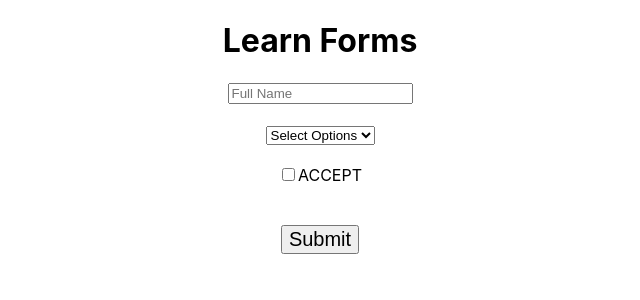
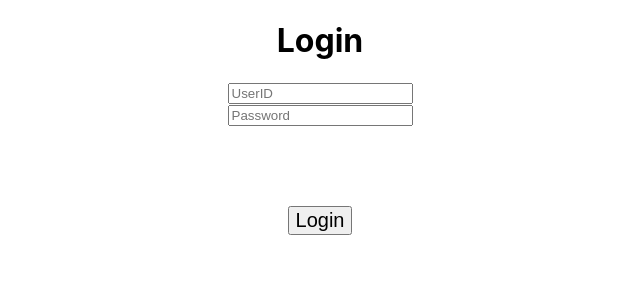
Before and after one commit to krishpatel023/learn-react, a React (Create React App) app: page / in a window 1280 px wide. Shown: the top 300 px of the page, without its empty margins (320-960 px from the left). Built offline with nearby package versions, Linux system fonts and the light colour scheme.

Commit message:
Form Validation

```diff
--- a/src/App.js
+++ b/src/App.js
@@ -1,32 +1,12 @@
 import './App.css';
 import React, {useState} from 'react';
+import Login from './Login';
 
 function App(){
-  const[name,setName]=useState("")
-  const[movie,setMovie]=useState("")
-  const[accepted,setAccepted]=useState(false)
 
-  function getFormData(e){
-    console.log(name,movie,accepted)
-    e.preventDefault()
-  }
   return(
     <div className="App">
-      <h1>Learn Forms</h1>
-      <form onSubmit={getFormData}>
-        <input type="text" placeholder="Full Name" onChange={(e)=>setName(e.target.value)}/> <br /><br />
-        <select onChange={(e)=>setMovie(e.target.value)}>
-          <option value="">Select Options</option>
-          <option value="Marvel">Marvel</option>
-          <option value="DC">DC</option>
-        </select>
-        <br /><br />
-        <input type="checkbox" name="accept" onChange={(e)=>setAccepted(e.target.checked)} />
-        <label htmlFor="accept">ACCEPT</label>
-        <br />
-        <button type="submit">Submit</button>
-      </form>
-      <h1>{name} {movie} {accepted}</h1>
+      <Login/>
     </div>
   )
 }
--- /dev/null
+++ b/src/Login.js
@@ -0,0 +1,55 @@
+import React, {useState} from 'react';
+
+function Login(){
+    const[username,setUser]= useState("")
+    const[password,setPass]= useState("")
+    const[userErr,setUserError]=useState(false)
+    const[passErr,setPassError]=useState(false)
+    function formData(e){
+        e.preventDefault();
+        console.log(username,password)
+        if(username==="" || password===""){
+            alert("TYPE ANY VALUE")
+        }
+    }
+    function userVal(e){
+        const userN = e
+        if(userN.length<6){
+            setUserError("Username is Short")
+        }
+        else{
+            setUserError(false)
+            setUser(userN)
+        }
+    }
+    function passVal(e){
+        const pass = e
+
+        if(pass === "krish"){
+
+            setPass(e)
+            setPassError("Welcome User")
+        }
+        else{
+            setPassError("Password is Incorrect")
+        }
+
+    }
+    return(
+        <div>
+            <h1>Login</h1>
+            <form onSubmit={(e)=>formData(e)}>
+                <input type="text" placeholder='UserID' onChange={(e)=>userVal(e.target.value)}/>
+                <br />
+                <input type="password" placeholder="Password" onChange={(e)=>passVal(e.target.value)}/>
+                <br />
+                <span>{userErr}</span>
+                <br />
+                <span>{passErr}</span>
+                <br />
+                <button type="submit">Login</button>
+            </form>
+        </div>
+    )
+}
+export default Login;
```
